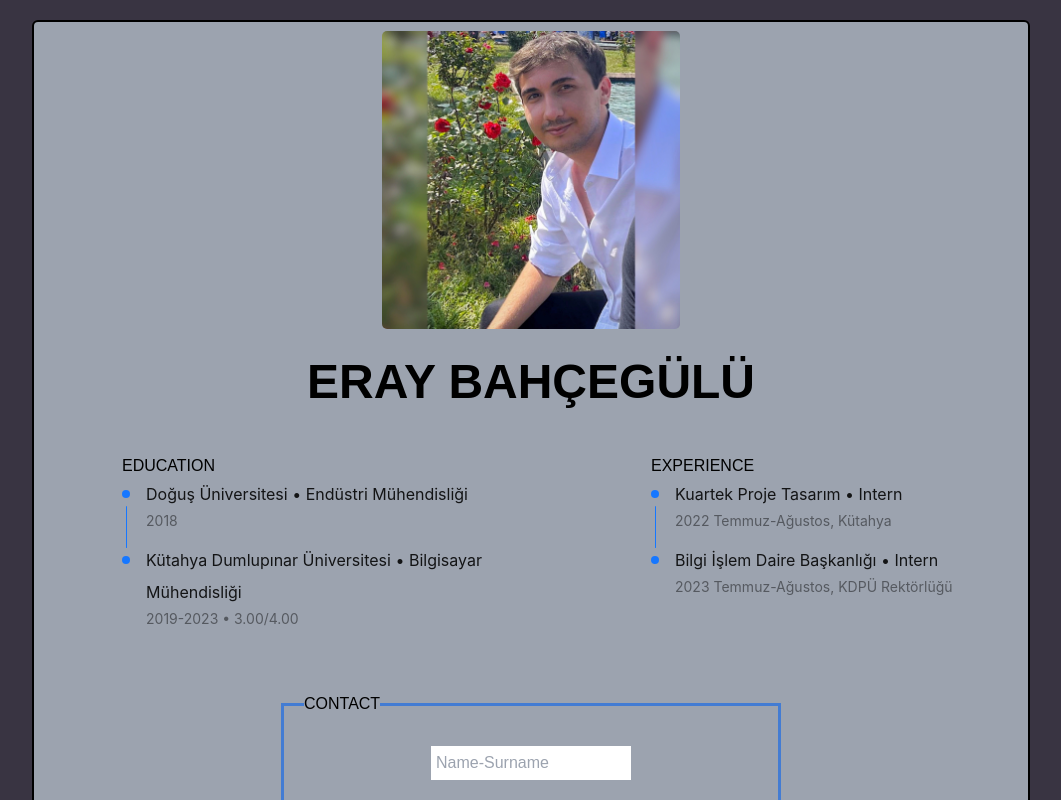
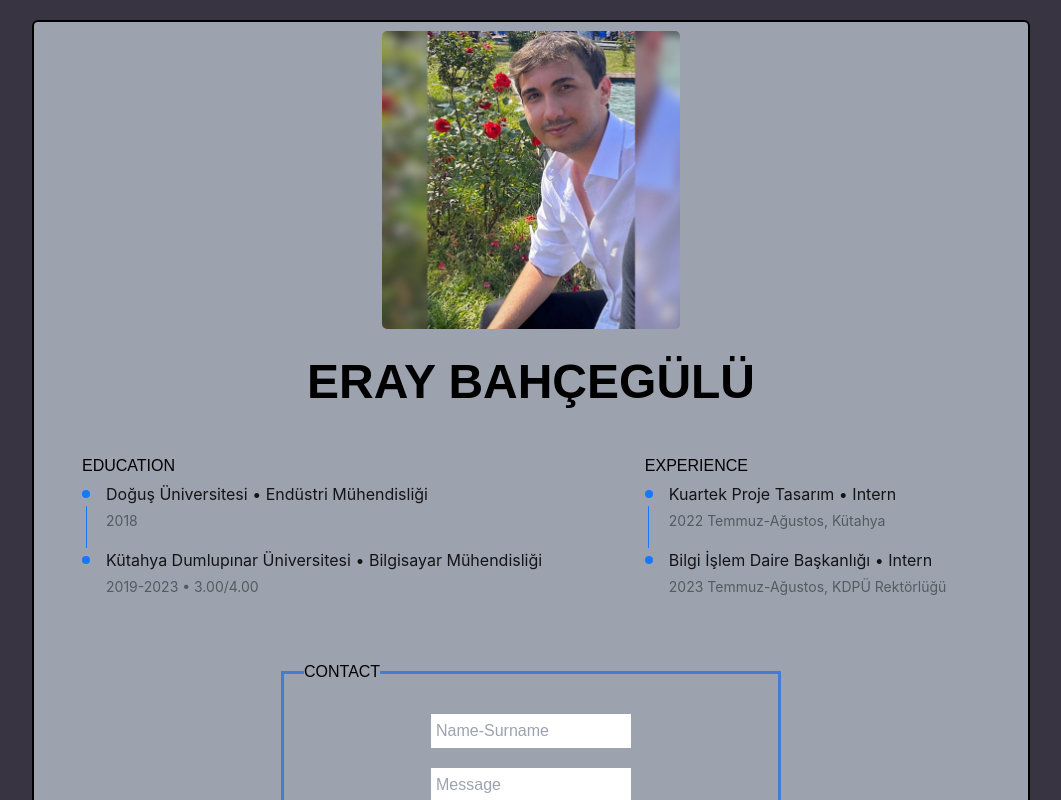
Before and after one commit to eraybahcegulu/eraybahcegulu.com, a React (Create React App) app in the folder client/: page / in a window 1280 px wide. Shown: the top 800 px of the page, without its empty margins (109-1170 px from the left). Built offline with nearby package versions, Linux system fonts and the light colour scheme; the HTML template or start-up script is replaced by a standard one.

Commit message:
Update Main.jsx

```diff
--- a/client/src/components/Main.jsx
+++ b/client/src/components/Main.jsx
@@ -43,8 +43,8 @@ const Main = () => {
           </h2>
         </div>
 
-        <div className='text-left flex mt-10 ml-20'>
-          <div className='w-2/4 '>
+        <div className='text-left flex mt-10'>
+          <div className='w-3/5 ml-10'>
             <h2>EDUCATION</h2>
             <Steps
               progressDot
@@ -63,7 +63,7 @@ const Main = () => {
             />
           </div>
 
-          <div className='ml-25 w-2/4 pl-20'>
+          <div className='w-2/5'>
             <h2>EXPERIENCE</h2>
             <Steps
               progressDot
```
